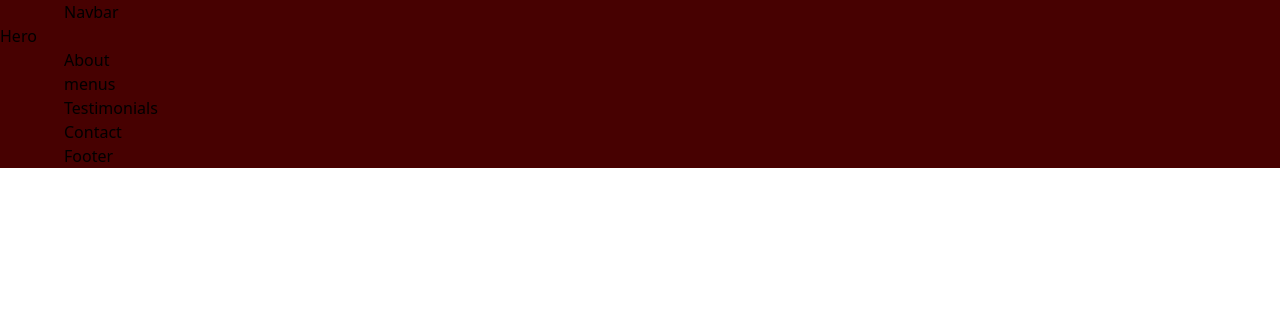
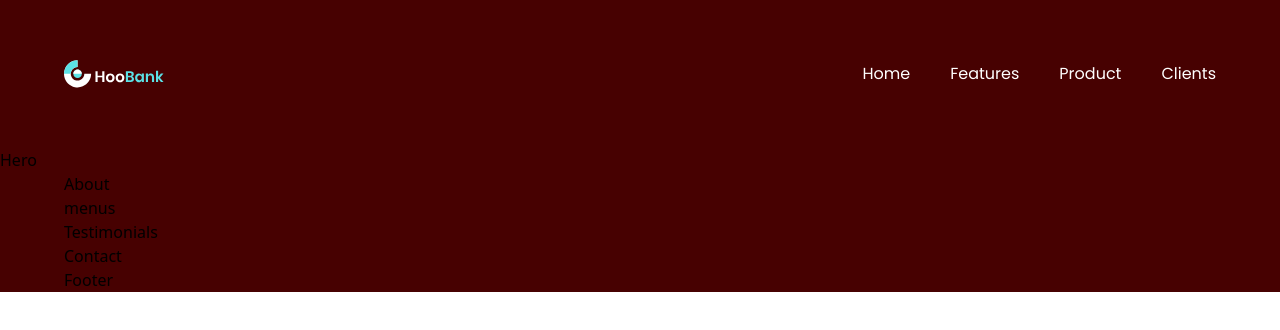
Before and after one commit to RealCodeMate/kardesler_lokanta, a React (Vite) app in the folder kardesler_lokanta/: page / in a window 1280 px wide. Shown: the top 330 px of the page. Built offline with nearby package versions, Linux system fonts and the light colour scheme.

Commit message:
add navbar section

```diff
--- a/kardesler_lokanta/src/components/Navbar.jsx
+++ b/kardesler_lokanta/src/components/Navbar.jsx
@@ -1,7 +1,62 @@
-import React from "react";
+import { useState } from "react";
+import { close, logo, menu } from "../assets";
+import { navLinks } from "../constants";
 
 const Navbar = () => {
-  return <div>Navbar</div>;
+  const [toggle, setToggle] = useState(false);
+
+  const handleLinkClick = (id) => {
+    const element = document.getElementById(id);
+    if (element) {
+      element.scrollIntoView({ behavior: "smooth" });
+    }
+  };
+
+  return (
+    <nav className="w-full flex py-6 justify-between items-center navbar">
+      <img src={logo} alt="logo" className="w-[100px] h-[100px]" />
+
+      <ul className="list-none sm:flex hidden justify-end items-center flex-1 ">
+        {navLinks.map((nav, index) => (
+          <li
+            key={nav.id}
+            className={`font-poppins font-normal cursor-pointer text-[16px]   hover:border-b-2 hover:border-red-500 transition duration-500 ease-in-out  ${
+              index === navLinks.length - 1 ? "mr-0" : "mr-10"
+            } text-white`}
+          >
+            <a href={`#${nav.id}`}>{nav.title}</a>
+          </li>
+        ))}
+      </ul>
+      <div className="sm:hidden flex flex-1 justify-end items-center">
+        <img
+          src={toggle ? close : menu}
+          alt="menu"
+          className="w-[28px] h-[28px] object-contain"
+          onClick={() => setToggle((prev) => !prev)}
+        />
+
+        <div
+          className={`${
+            toggle ? "flex" : "hidden"
+          } p-6 bg-black-gradient absolute top-20 right-0 mx-4 my-2 min-w-[140px] rounded-xl sidebar`}
+        >
+          <ul className="list-none flex flex-col justify-end items-center flex-1">
+            {navLinks.map((nav, index) => (
+              <li
+                key={nav.id}
+                className={`font-poppins font-normal cursor-pointer text-[16px]  ${
+                  index === navLinks.length - 1 ? "mr-0" : "mb-4"
+                } text-white`}
+              >
+                <a href={`#${nav.id}`}>{nav.title}</a>
+              </li>
+            ))}
+          </ul>
+        </div>
+      </div>
+    </nav>
+  );
 };
 
 export default Navbar;
```
